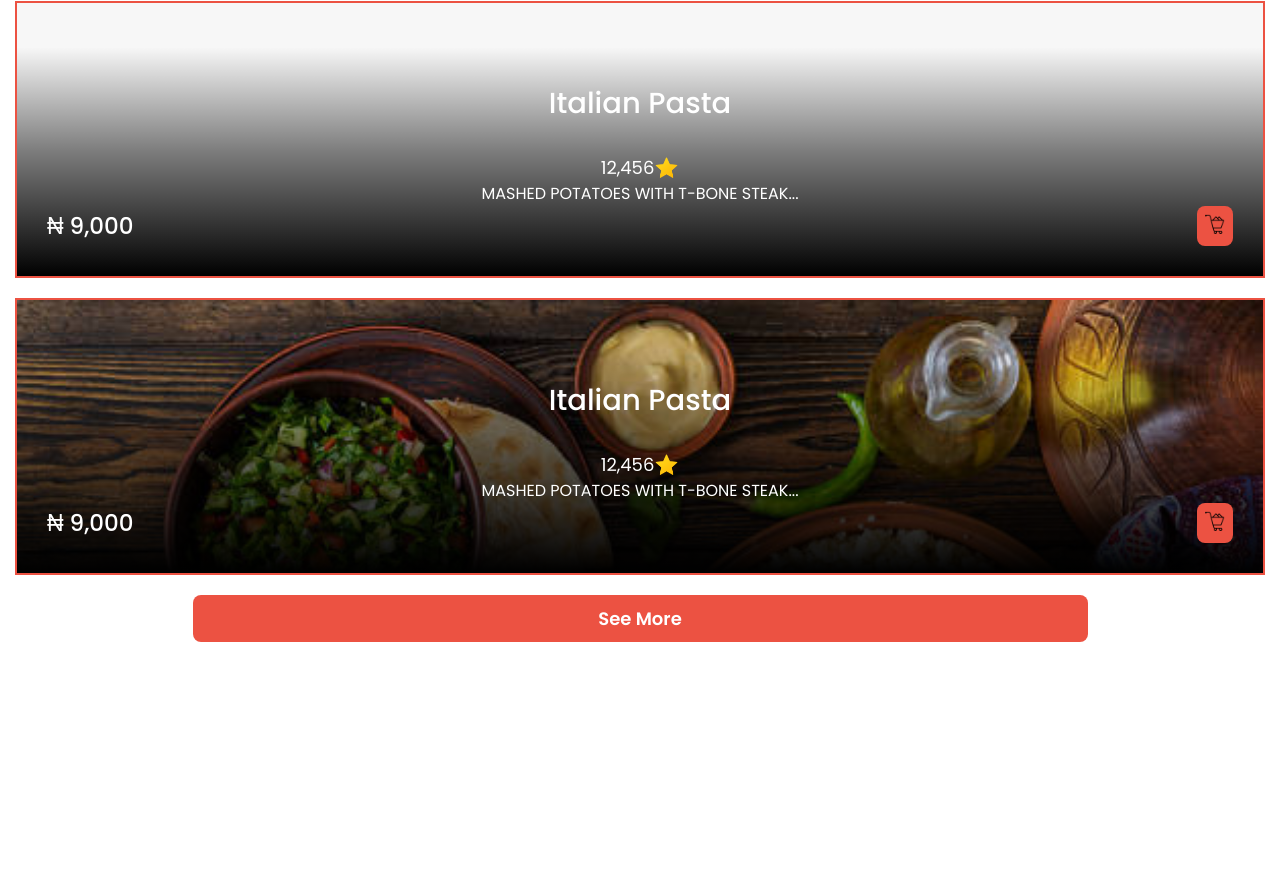
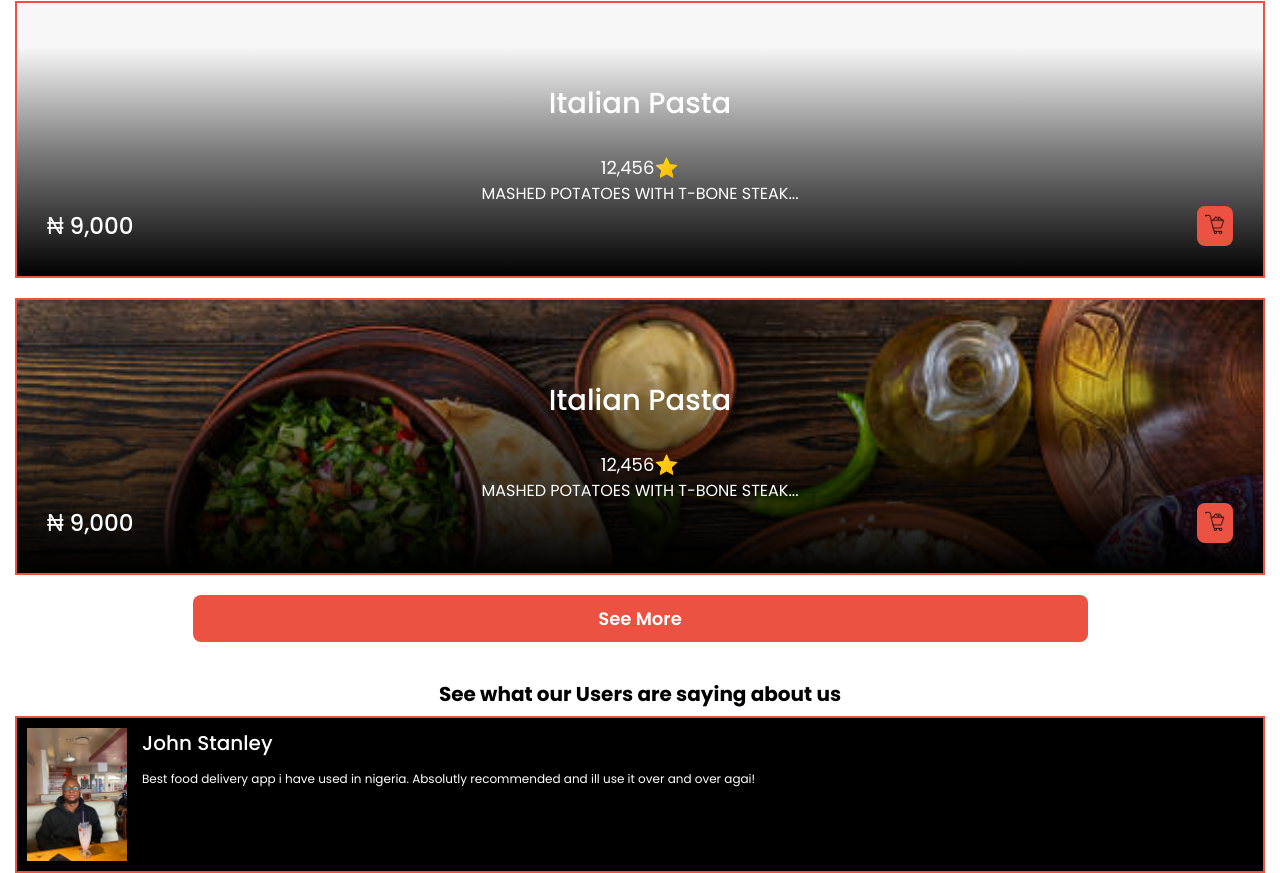
Before and after one commit to Ibizugbe/Capstone-Project-1, a website: page index.html in a window 1280 px wide. Shown: the part 1499-2372 px from the top of the page. Before the commit the page ends 2181 px from the top, so only its background shows below. Drawn offline with Linux system fonts and the light colour scheme.

Commit message:
add user review card

```diff
--- a/index.html
+++ b/index.html
@@ -186,7 +186,23 @@
         </div>
       </section>
       <!-- reviews section -->
-      <section id="reviews"></section>
+      <section id="reviews">
+        <h2 class="review-header">See what our Users are saying about us</h2>
+        <div class="review-card">
+          <img
+            src="./Assets/other-images/IMG-20220504-WA0018.jpg"
+            width="100px"
+            alt=""
+          />
+          <div class="user-comment">
+            <p class="name">John Stanley</p>
+            <p class="comment">
+              Best food delivery app i have used in nigeria. Absolutly
+              recommended and ill use it over and over agai!
+            </p>
+          </div>
+        </div>
+      </section>
     </main>
     <script src="./main.js"></script>
   </body>
--- a/styles.css
+++ b/styles.css
@@ -259,3 +259,34 @@ a {
   justify-content: center;
   padding-bottom: 40px;
 }
+
+#reviews {
+  padding: 0 15px 0 15px;
+}
+
+.review-header {
+  text-align: center;
+  font-size: 20px;
+  line-height: 24px;
+  margin: 0;
+}
+
+.user-comment {
+  font-size: 12px;
+  padding-left: 15px;
+  color: white;
+}
+
+.name {
+  font-size: 20px;
+  font-weight: 500;
+  margin: 0;
+}
+
+.review-card {
+  display: flex;
+  border: 2px solid #ec5242;
+  padding: 10px;
+  margin-top: 10px;
+  background-color: black;
+}
```
Also changed, not shown: Assets/other-images/IMG-20220504-WA0018.jpg (added).
